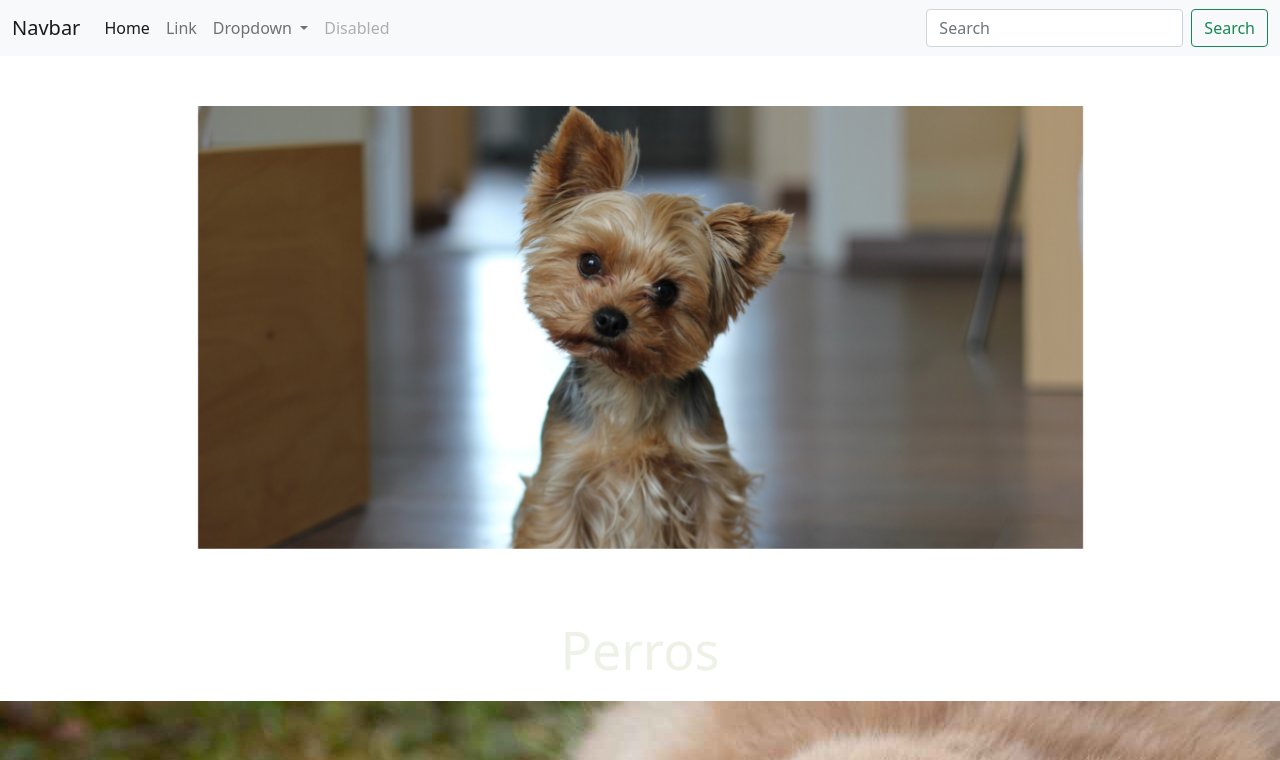
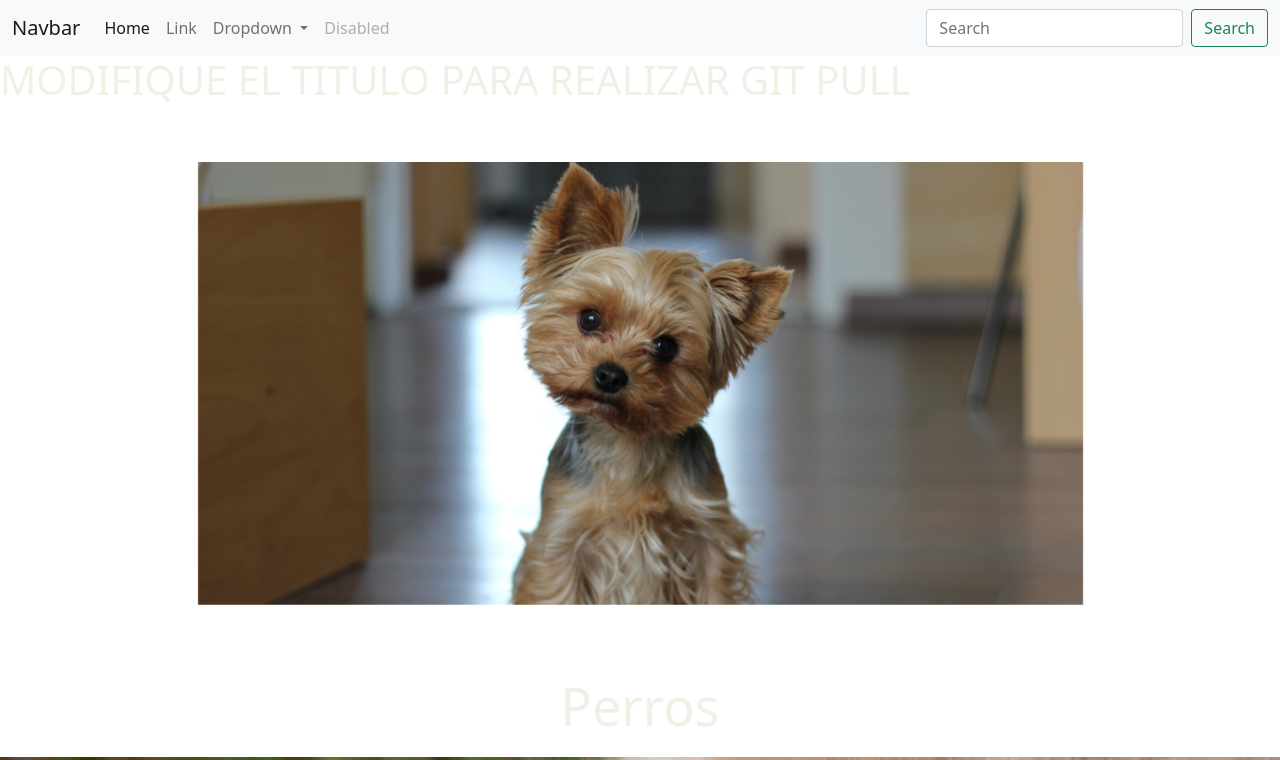
Before and after one commit to JoseBarreraR/clase_git, a plain HTML site: page index.html in a window 1280 px wide. Shown: the top 760 px of the page. Drawn offline with nearby package versions, Linux system fonts and the light colour scheme.

Commit message:
MODIFICAR TITULO

```diff
--- a/index.html
+++ b/index.html
@@ -10,7 +10,7 @@
 
 
 
-    <title>Perritos</title>
+    <title>MODIFIQUE EL TITULO PARA REALIZAR GIT PULL</title>
 </head>
 
 <body>
@@ -53,7 +53,7 @@
 
 </nav>
 
-
+ <h1>MODIFIQUE EL TITULO PARA REALIZAR GIT PULL<h1>
 
 
   <div id="carouselExampleIndicators" class="carousel slide"; style="padding: 50px; "data-ride="carousel">
```
